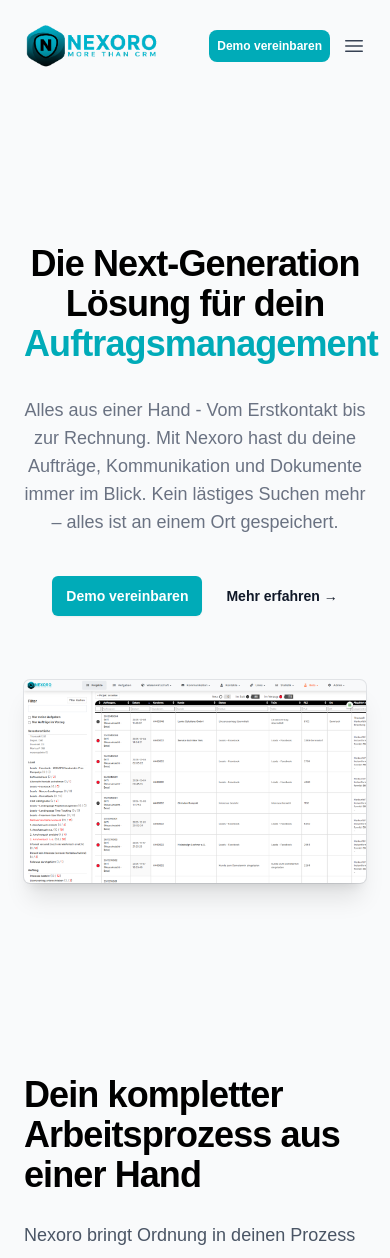
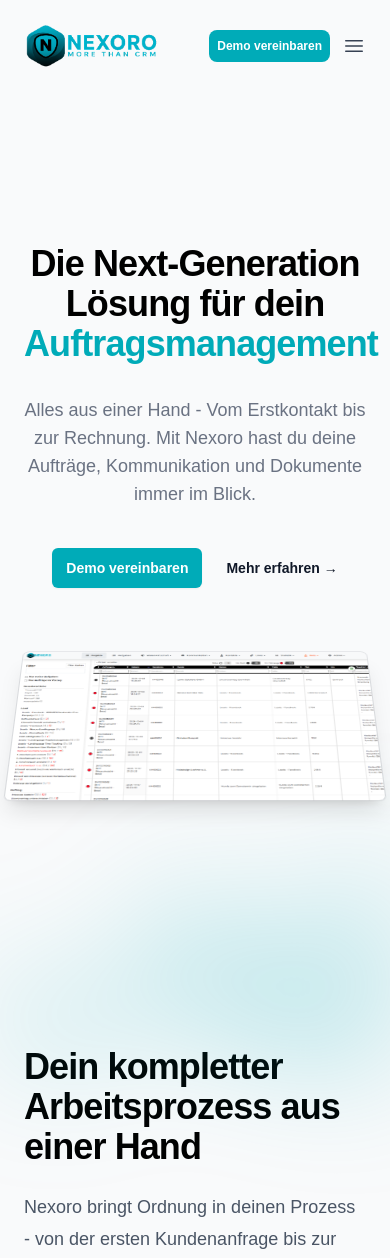
Before and after one commit to danielrckb/nexoro-landing, a Next.js app: page / in a window 390 px wide. Shown: the top 1258 px of the page. Built offline with nearby package versions, Linux system fonts and the light colour scheme.

Commit message:
hero image rotation animation

```diff
--- a/app/components/Header.tsx
+++ b/app/components/Header.tsx
@@ -63,7 +63,7 @@
         </div>
 
         {/* MOBILE BUTTON ONLY */}
-        <div className="flex items-center gap-3 lg:hidden">
+        <div className="flex items-center gap-3 lg:hidden" >
 
           {/* 🔥 Small CTA Button next to Logo (mobile only) */}
           <a
--- a/app/components/Hero.tsx
+++ b/app/components/Hero.tsx
@@ -1,22 +1,32 @@
 'use client'
 
-import { useState } from 'react'
+import { useState, useEffect } from 'react'
 import { Dialog, DialogPanel } from '@headlessui/react'
 import { Bars3Icon, XMarkIcon } from '@heroicons/react/24/outline'
-import { motion, useScroll, useTransform } from 'framer-motion'
+import { motion, useMotionValue, useTransform } from 'framer-motion'
+
+const navigation = [
+  { name: 'Product', href: '#' },
+  { name: 'Features', href: '#' },
+  { name: 'Marketplace', href: '#' },
+  { name: 'Company', href: '#' },
+]
 
 export default function Hero() {
   const [mobileMenuOpen, setMobileMenuOpen] = useState(false)
 
-  // 👇 Scroll progress (0 = top, 1 = weiter unten)
-  const { scrollYProgress } = useScroll()
+  const scrollY = useMotionValue(0)
 
-  // 👇 Bild soll leicht nach hinten kippen (rotateX 15°)
-  //    und beim Scrollen aufrichten (0°)
-  const tiltX = useTransform(scrollYProgress, [0, 0.3], [15, 0])
+  useEffect(() => {
+    const handleScroll = () => {
+      scrollY.set(window.scrollY)
+    }
+    window.addEventListener("scroll", handleScroll)
+    return () => window.removeEventListener("scroll", handleScroll)
+  }, [scrollY])
 
-  // 👇 Zusätzlich minimal Scale-Effekt (wirkt hochwertiger)
-  const scale = useTransform(scrollYProgress, [0, 0.3], [0.96, 1])
+  // Bild startet hinten (45°) → richtet sich nach vorne (0°)
+  const tiltX = useTransform(scrollY, [0, 300], [45, 0])
 
   return (
     <div className="bg-gray-50">
@@ -38,8 +48,8 @@
               </h1>
 
               <p className="mt-8 text-lg font-medium text-gray-500 sm:text-xl/8">
-                Alles aus einer Hand - Vom Erstkontakt bis zur Rechnung. Mit Nexoro hast du deine Aufträge,
-                Kommunikation und Dokumente immer im Blick. Kein lästiges Suchen mehr – alles ist an einem Ort gespeichert.
+                Alles aus einer Hand - Vom Erstkontakt bis zur Rechnung.
+                Mit Nexoro hast du deine Aufträge, Kommunikation und Dokumente immer im Blick.
               </p>
 
               <div className="mt-10 flex items-center justify-center gap-x-6">
@@ -57,23 +67,45 @@
               </div>
             </motion.div>
 
-            {/* IMAGE – 3D SCROLL ANIMATION */}
+            {/* IMAGE WITH REAL 3D TILT */}
+            <div
+              style={{
+                perspective: "1400px",
+                transformStyle: "preserve-3d",
+              }}
+              className="mt-16 sm:mt-24"
+            >
               <motion.img
                 alt="App screenshot"
                 src="/img/nexoro.png"
                 width={2432}
                 height={1442}
-              className="mt-16 rounded-md bg-gray-50 shadow-xl ring-1 ring-gray-900/10 sm:mt-24"
+                className="rounded-md bg-gray-50 shadow-xl ring-1 ring-gray-900/10"
                 style={{
-                perspective: "1200px",
-                rotateX: tiltX,   // <— Magic happens here
-                scale: scale,     // <— zusätzlicher Smooth-Effekt
+                  rotateX: tiltX,
+                  transformOrigin: "top center",
                 }}
                 initial={{ opacity: 0, y: 30 }}
                 animate={{ opacity: 1, y: 0 }}
-              transition={{ duration: 0.9, ease: 'easeOut', delay: 0.3 }}
+                transition={{ duration: 0.9, ease: "easeOut", delay: 0.3 }}
               />
             </div>
+
+          </div>
+        </div>
+
+        {/* BOTTOM GRADIENT */}
+        <div
+          aria-hidden="true"
+          className="absolute inset-x-0 top-[calc(100%-13rem)] -z-10 transform-gpu overflow-hidden blur-3xl sm:top-[calc(100%-30rem)]"
+        >
+          <div
+            style={{
+              clipPath:
+                'polygon(74.1% 44.1%, 100% 61.6%, 97.5% 26.9%, 85.5% 0.1%, 80.7% 2%, 72.5% 32.5%, 60.2% 62.4%, 52.4% 68.1%, 47.5% 58.3%, 45.2% 34.5%, 27.5% 76.7%, 0.1% 64.9%, 17.9% 100%, 27.6% 76.8%, 76.1% 97.7%, 74.1% 44.1%)',
+            }}
+            className="relative left-[calc(50%+3rem)] aspect-1155/678 w-144.5 -translate-x-1/2 bg-linear-to-tr from-[#00abb8] to-[#00abb8] opacity-30 sm:left-[calc(50%+36rem)] sm:w-288.75"
+          />
         </div>
 
       </div>
```
Lines whose indentation alone changed are shown as unchanged.
